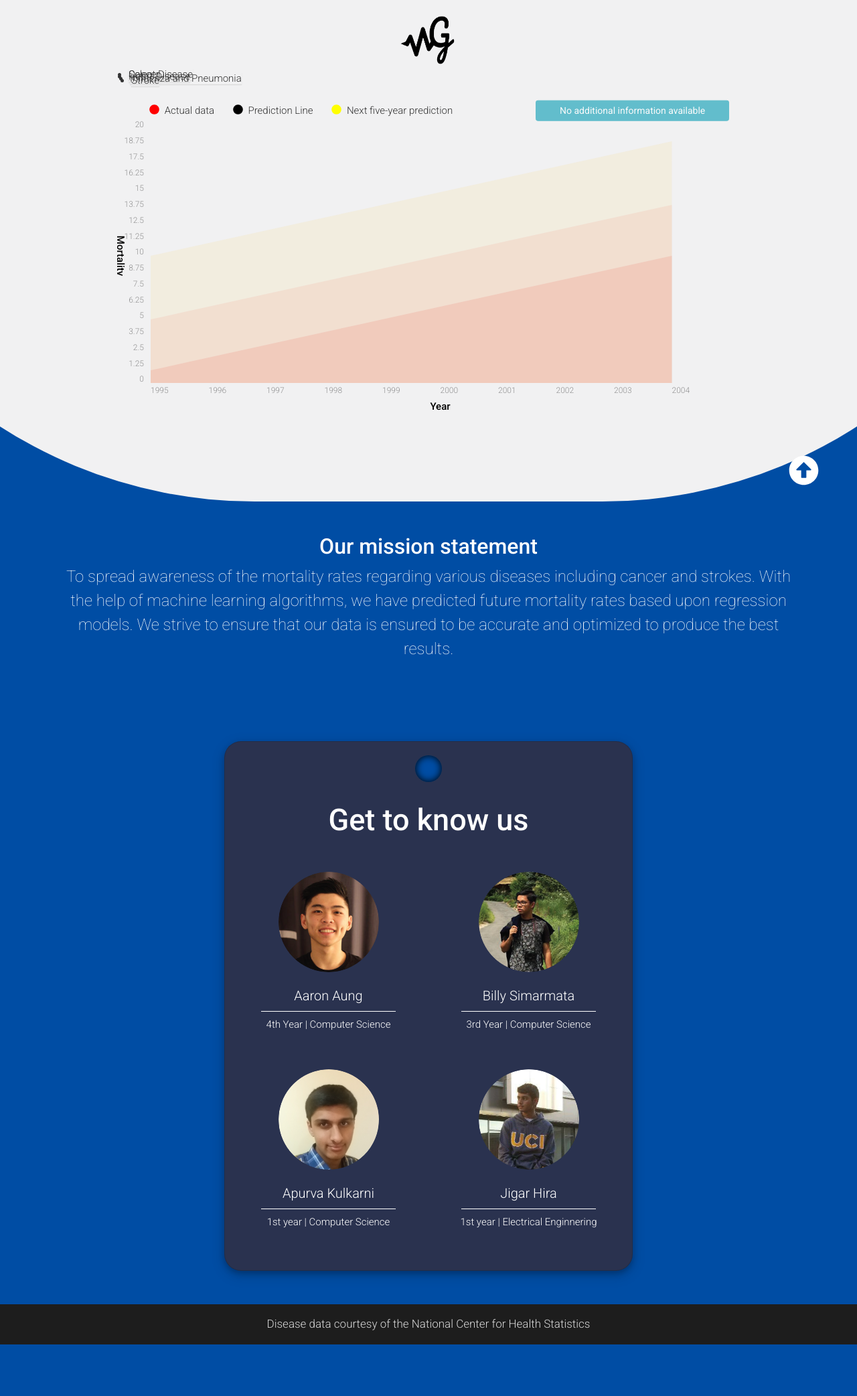
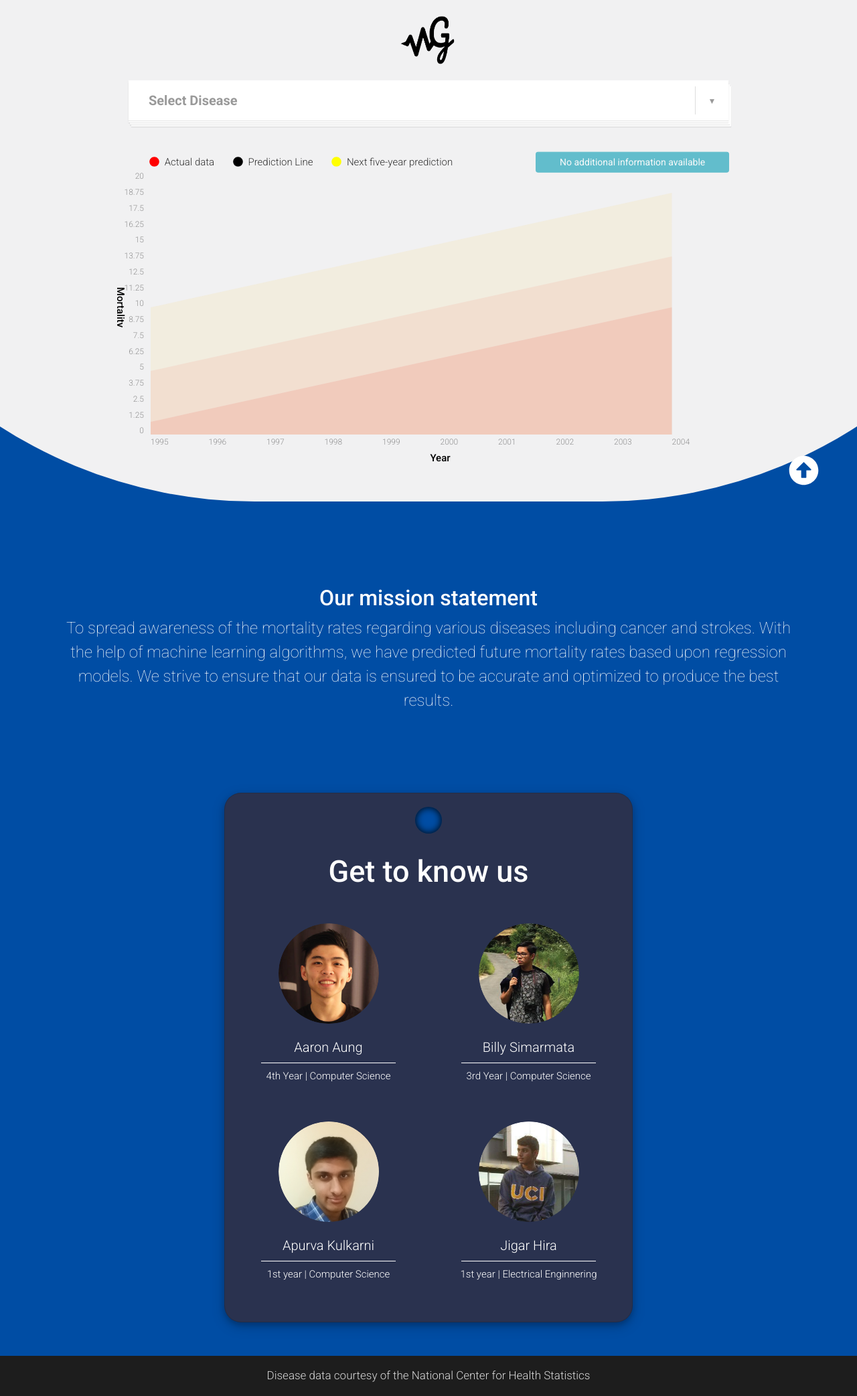
Before and after one commit to aaronaung/MedGuys, a PHP site: page / in a window 1280 px wide. Shown: the whole page at 67% size. Before the commit the page ends 2008 px from the top, so only its background shows below. Run offline with PHP 8.4, Linux system fonts and the light colour scheme; some libraries are stand-ins or nearby versions.

Commit message:
Recommit

```diff
--- a/css/style4.css
+++ b/css/style4.css
@@ -1,3 +1,5 @@
+@import url('common.css');
+
 .cd-dropdown {
 	-webkit-perspective: 800px;
 	-moz-perspective: 800px;
```
